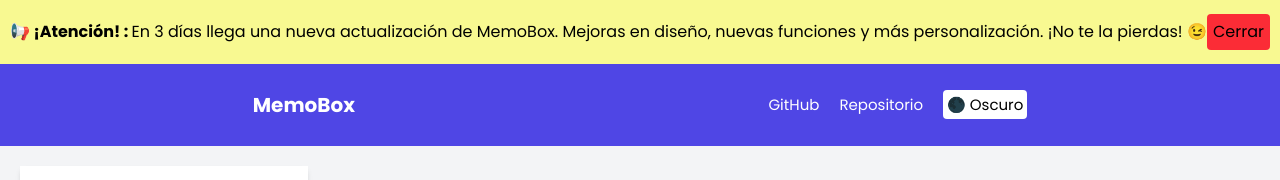
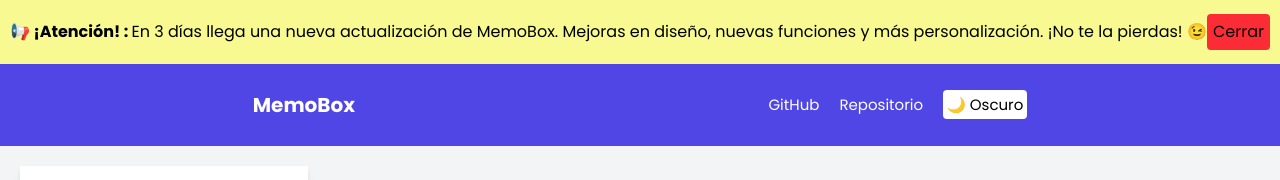
Before and after one commit to ismaelhtmljs/memobox, a Next.js app: page /todolist in a window 1280 px wide. Shown: the top 180 px of the page. Built offline with nearby package versions, Linux system fonts and the light colour scheme; a web font is replaced by a local one.

Commit message:
cambiando el emoji del boton del dark mode

```diff
--- a/src/app/todolist/components/header.tsx
+++ b/src/app/todolist/components/header.tsx
@@ -67,7 +67,7 @@
             <li>
               <button type="button" onClick={DarkToggle}>
                 <span className="p-1 bg-white text-black rounded-[.25rem] cursor-pointer">
-                  {theme === "light" ? '🌑 Oscuro' : '🌞 Claro'}
+                  {theme === "light" ? '🌙 Oscuro' : '🌞 Claro'}
                 </span>
               </button>
             </li>
```
